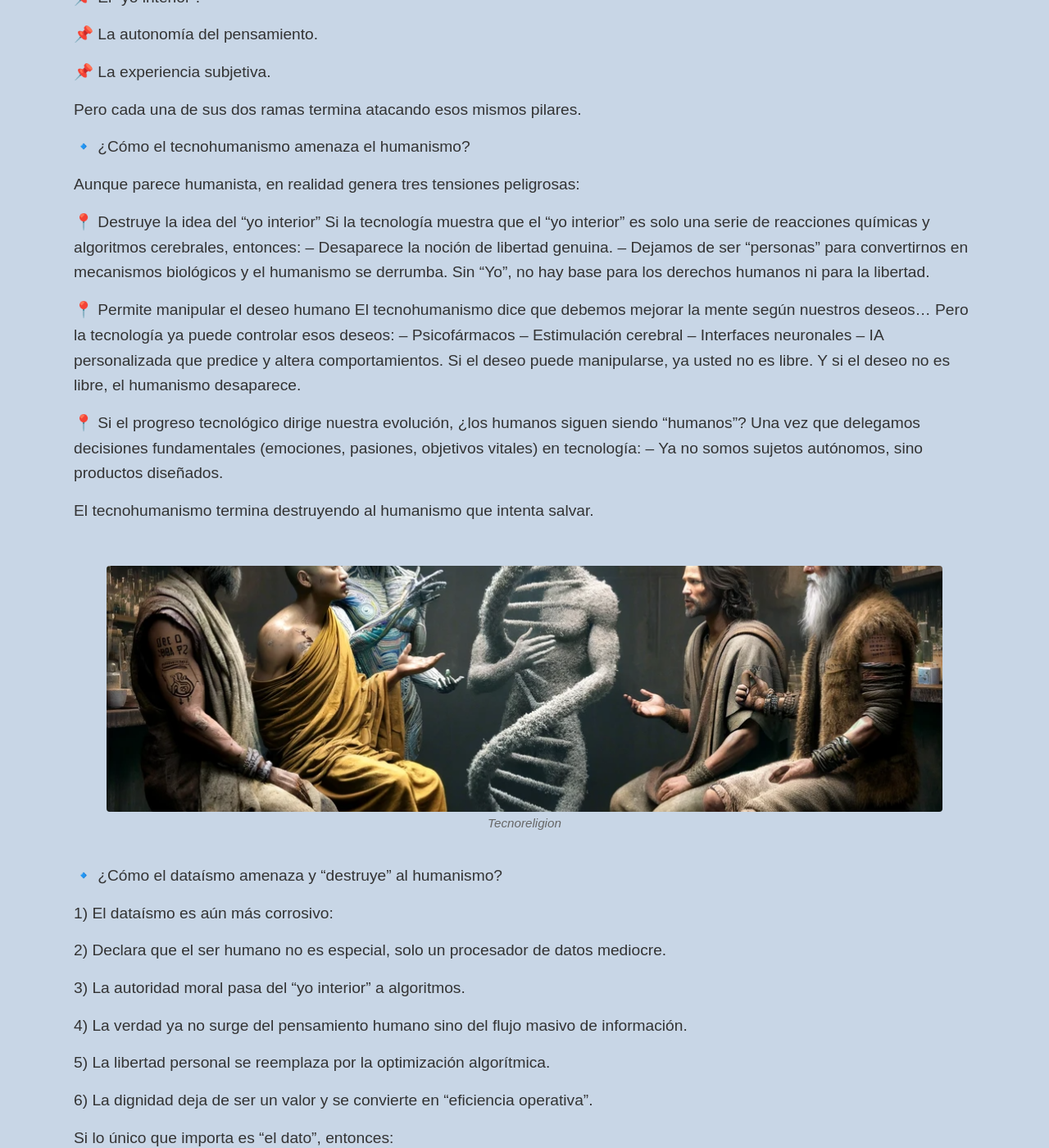
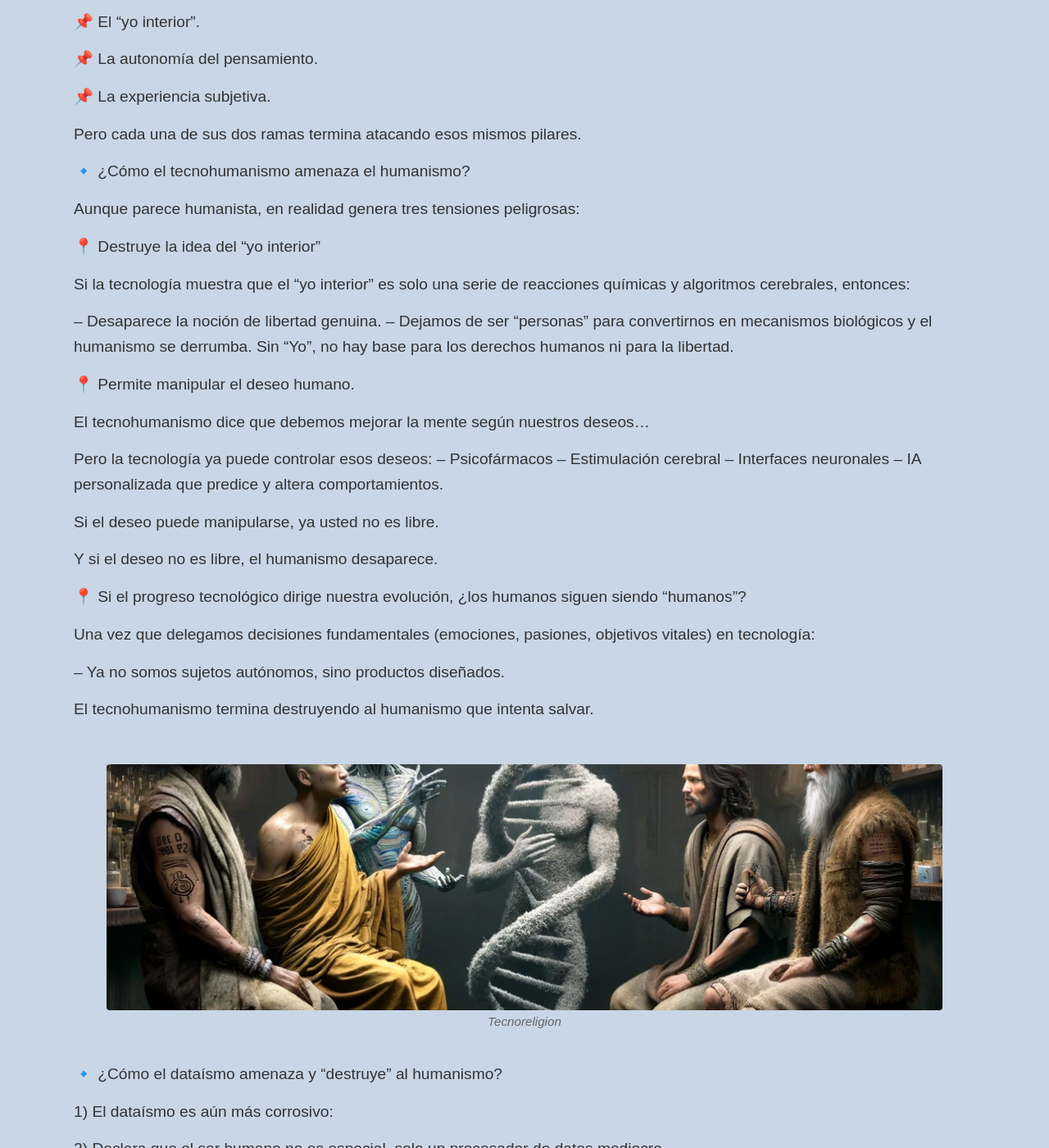
Before and after one commit to TierraSapiens/RealidadAlterna, a Jekyll site: the page built from _posts/2025-11-19-cuando-la-tecnología-se-vuelve-dios-el-final-del-humanismo.md, in a window 1280 px wide and 1400 px high, scrolled down 2040 px. Shown: the whole window at 82% size. Built offline with Jekyll 4.4.1, drawn with Linux system fonts in a browser that asks for light colours; some of the changed text lies outside the part shown.

Commit message:
publicacion

```diff
--- a/_posts/2025-11-19-cuando-la-tecnología-se-vuelve-dios-el-final-del-humanismo.md
+++ b/_posts/2025-11-19-cuando-la-tecnología-se-vuelve-dios-el-final-del-humanismo.md
@@ -7,6 +7,7 @@ author: [E.R.M.]
 ---
 
 🔹 ¿Qué es la Tecnoreligión?
+
 La tecnoreligión es una ideología que cumple las mismas funciones que tradicionalmente cumplían las religiones, dar sentido, dirección, propósito y una promesa de salvación, pero usando tecnología en lugar de Dios, espíritus o entidades sobrenaturales.
 
 En lugar de rezar a un ser divino o creer en un alma inmortal, la tecnoreligión propone que:
@@ -35,6 +36,7 @@ Plantea que:
 📌 La humanidad debe conservar su posición dominante en el planeta;
 
 📌 La tecnología debe expandir nuestras capacidades mentales, físicas y emocionales.
+
 El tecnohumanismo sí cree en algo parecido al “yo interior” y en el valor de la experiencia humana.
 
 Busca preservar lo humano… pero transformándolo.
@@ -71,23 +73,31 @@ Pero cada una de sus dos ramas termina atacando esos mismos pilares.
 Aunque parece humanista, en realidad genera tres tensiones peligrosas:
 
 📍 Destruye la idea del “yo interior”
+
 Si la tecnología muestra que el “yo interior” es solo una serie de reacciones químicas y algoritmos cerebrales, entonces:
+
 -- Desaparece la noción de libertad genuina.
 -- Dejamos de ser “personas” para convertirnos en mecanismos biológicos y el humanismo se derrumba.
 Sin “Yo”, no hay base para los derechos humanos ni para la libertad.
 
-📍 Permite manipular el deseo humano
+📍 Permite manipular el deseo humano.
+
 El tecnohumanismo dice que debemos mejorar la mente según nuestros deseos…
+
 Pero la tecnología ya puede controlar esos deseos:
 -- Psicofármacos
 -- Estimulación cerebral
 -- Interfaces neuronales
 -- IA personalizada que predice y altera comportamientos.
+
 Si el deseo puede manipularse, ya usted no es libre.
+
 Y si el deseo no es libre, el humanismo desaparece.
 
 📍 Si el progreso tecnológico dirige nuestra evolución, ¿los humanos siguen siendo “humanos”?
+
 Una vez que delegamos decisiones fundamentales (emociones, pasiones, objetivos vitales) en tecnología:
+
 -- Ya no somos sujetos autónomos, sino productos diseñados.
 
 El tecnohumanismo termina destruyendo al humanismo que intenta salvar.
```
